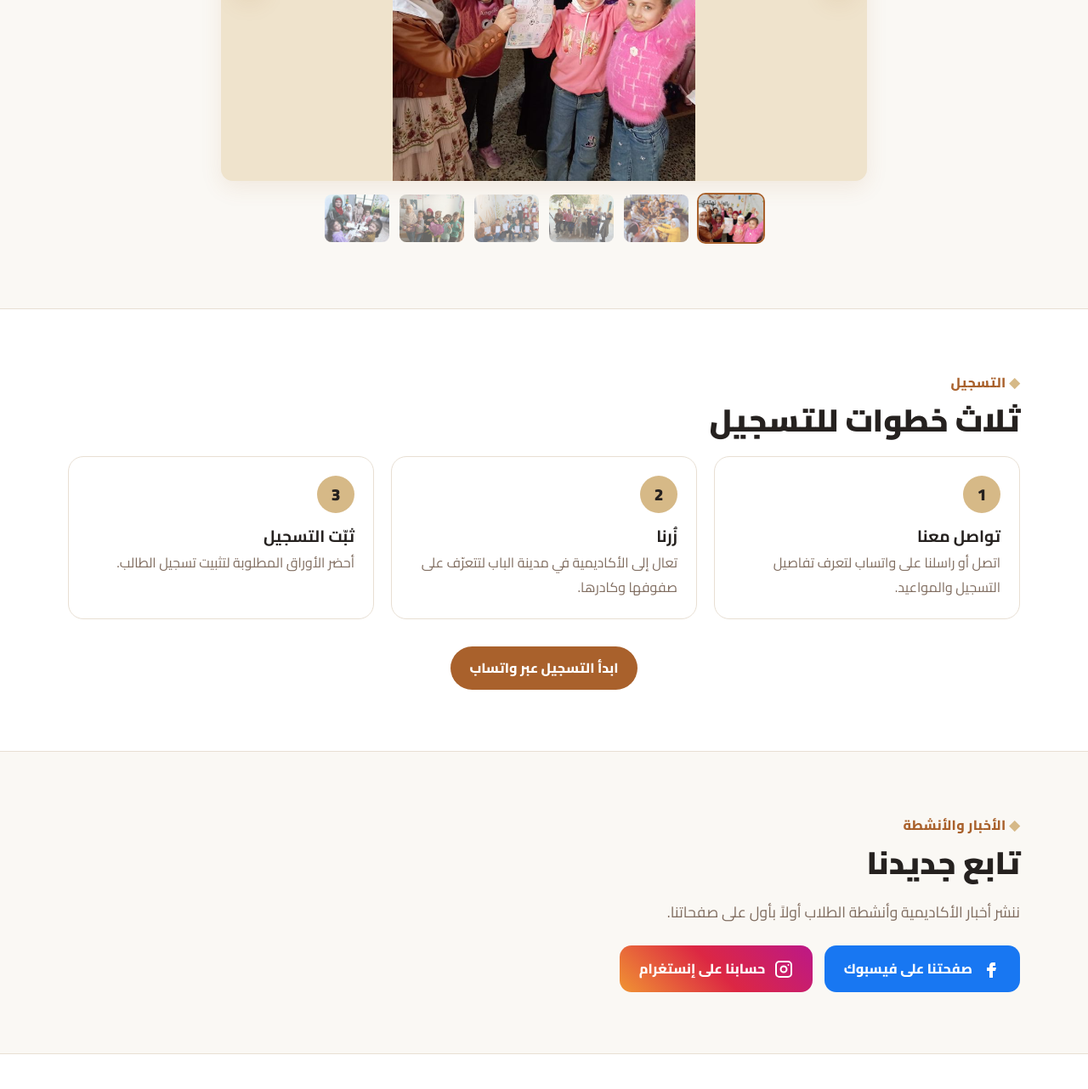
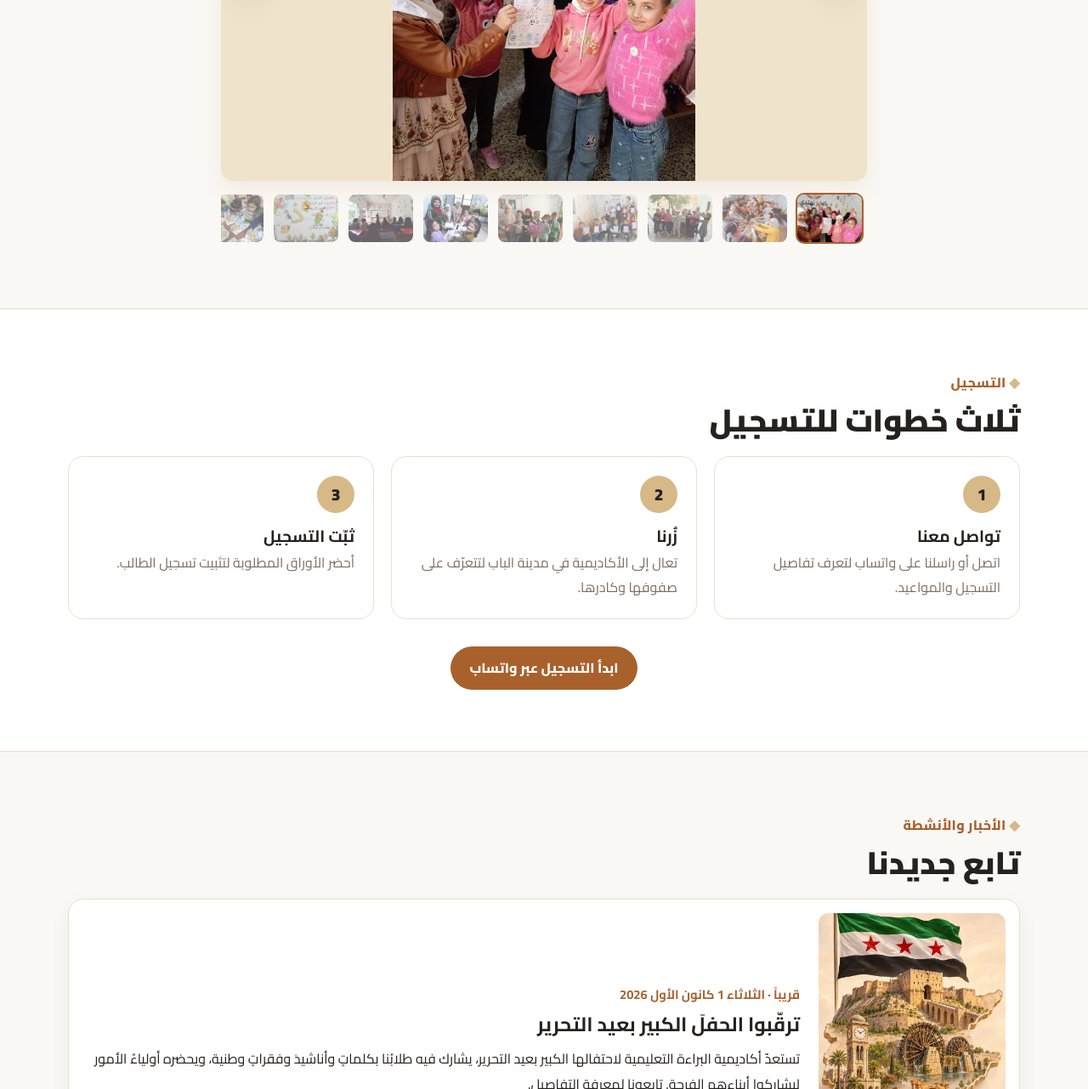
Before and after one commit to albaraah-academy/albaraah-website, a plain HTML site: page index.html in a window 1280 px wide. Shown: the part 1518-2800 px from the top of the page at 85% size. Drawn offline with Linux system fonts and the light colour scheme.

Commit message:
Portal button, preparatory and kindergarten photos in the Academy gallery, news section with the Liberation Day celebration
Co-Authored-By: Claude Opus 5.5 <noreply@anthropic.com>

```diff
--- a/index.html
+++ b/index.html
@@ -22,7 +22,7 @@
   <link rel="preconnect" href="https://fonts.googleapis.com">
   <link rel="preconnect" href="https://fonts.gstatic.com" crossorigin>
   <link href="https://fonts.googleapis.com/css2?family=Amiri:wght@700&family=Cairo:wght@400;600;700;800;900&display=swap" rel="stylesheet">
-  <link rel="stylesheet" href="styles.css?v=2026-11-25-academy">
+  <link rel="stylesheet" href="styles.css?v=2026-11-25-news">
 </head>
 <body>
   <header class="site-header">
@@ -39,6 +39,7 @@
         <a href="#register">التسجيل</a>
         <a href="#news">الأخبار</a>
         <a href="#contact">تواصل معنا</a>
+        <a class="btn btn-outline nav-portal" href="https://portal.albaraah.org/" target="_blank" rel="noopener">بوابة المدرسة</a>
         <a class="btn btn-gold nav-cta" href="https://wa.me/963962899395?text=%D8%A7%D9%84%D8%B3%D9%84%D8%A7%D9%85%20%D8%B9%D9%84%D9%8A%D9%83%D9%85%D8%8C%20%D8%A3%D8%B1%D9%8A%D8%AF%20%D8%A7%D9%84%D8%A7%D8%B3%D8%AA%D9%81%D8%B3%D8%A7%D8%B1%20%D8%B9%D9%86%20%D8%A7%D9%84%D8%AA%D8%B3%D8%AC%D9%8A%D9%84" target="_blank" rel="noopener">سجّل الآن</a>
       </nav>
     </div>
@@ -98,6 +99,11 @@
             <button type="button"><img src="assets/school-4.jpg" alt="طلاب يعرضون دفاترهم أمام لوحة المدرسة" loading="lazy"></button>
             <button type="button"><img src="assets/school-5.jpg" alt="طالبات مكرّمات بملصقات التشجيع في حصة التربية الدينية" loading="lazy"></button>
             <button type="button"><img src="assets/school-6.jpg" alt="طلاب يحصلون على أوسمة التميّز على دفاترهم" loading="lazy"></button>
+            <button type="button"><img src="assets/grade9-course.jpg" alt="حصة لطلاب المرحلة الإعدادية" loading="lazy"></button>
+            <button type="button"><img src="assets/kg-1.jpg" alt="أطفال الروضة يتدرّبون على كتابة حرف الذال على اللوح" loading="lazy"></button>
+            <button type="button"><img src="assets/kg-2.jpg" alt="نشاط فني: تلوين حبّات الذرة مع حرف الذال" loading="lazy"></button>
+            <button type="button"><img src="assets/kg-3.jpg" alt="أطفال الروضة يكتبون أشكال حرف الذال في دفاترهم" loading="lazy"></button>
+            <button type="button"><img src="assets/kg-4.jpg" alt="أطفال الروضة أمام لوح درس العدد تسعة" loading="lazy"></button>
           </div>
         </div>
       </div>
@@ -120,6 +126,16 @@
       <div class="wrap">
         <p class="eyebrow">الأخبار والأنشطة</p>
         <h2>تابع جديدنا</h2>
+        <div class="news-list">
+          <article class="news-item">
+            <img src="assets/news-liberation.jpg" alt="علم سوريا فوق خريطتها ومعالمها: قلعة حلب وساعة حمص ونواعير حماة وأقواس تدمر" width="800" height="1200" loading="lazy">
+            <div class="news-body">
+              <p class="news-date">قريباً · الثلاثاء 1 كانون الأول 2026</p>
+              <h3>ترقّبوا الحفلَ الكبير بعيد التحرير</h3>
+              <p>تستعدّ أكاديمية البراءة التعليمية لاحتفالها الكبير بعيد التحرير، يشارك فيه طلابُنا بكلماتٍ وأناشيدَ وفقراتٍ وطنية، ويحضره أولياءُ الأمور ليشاركوا أبناءهم الفرحة. تابعونا لمعرفة التفاصيل.</p>
+            </div>
+          </article>
+        </div>
         <p class="lead">ننشر أخبار الأكاديمية وأنشطة الطلاب أولاً بأول على صفحاتنا.</p>
         <div class="social">
           <a class="social-link fb" href="https://www.facebook.com/Schoolalbaraah" target="_blank" rel="noopener">
@@ -162,7 +178,7 @@
   <footer class="site-footer">
     <div class="wrap footer-row">
       <p>© 2026 أكاديمية البراءة التعليمية</p>
-      <p>سوريا، حلب، مدينة الباب</p>
+      <p>سوريا، حلب، مدينة الباب · <a href="https://portal.albaraah.org/" target="_blank" rel="noopener">بوابة المدرسة</a></p>
     </div>
   </footer>
   <dialog class="viewer" id="viewer" aria-label="عرض الصورة">
@@ -173,7 +189,7 @@
     // Photos open full size; a click anywhere or Esc closes them.
     (function () {
       var viewer = document.getElementById('viewer'), big = viewer.querySelector('img');
-      document.querySelectorAll('.card-photo, .gallery-main').forEach(function (photo) {
+      document.querySelectorAll('.card-photo, .gallery-main, .news-item img').forEach(function (photo) {
         photo.tabIndex = 0;
         photo.setAttribute('role', 'button');
         function open() { big.src = photo.src; big.alt = photo.alt; viewer.showModal(); }
--- a/styles.css
+++ b/styles.css
@@ -67,6 +67,10 @@ svg { width: 1.2em; height: 1.2em; fill: currentColor; flex: none; }
 .site-nav a:not(.btn) { color: var(--ink); text-decoration: none; font-weight: 600; }
 .site-nav a:not(.btn):hover { color: var(--copper); }
 .nav-cta { padding: .45em 1.1em; }
+.nav-portal { padding: .4em 1em; border-width: 2px; }
+.site-nav a { white-space: nowrap; }
+@media (max-width: 1100px) and (min-width: 861px) { .site-nav { gap: 14px; font-size: .92rem; } }
+.site-footer a { color: var(--copper); font-weight: 700; }
 .menu-toggle, .menu-button { display: none; }
 
 /* ------------------------------------------------------------ hero */
@@ -202,6 +206,14 @@ svg { width: 1.2em; height: 1.2em; fill: currentColor; flex: none; }
 .not-found h1 { color: var(--copper); font-size: clamp(1.8rem, 5vw, 2.6rem); font-weight: 900; }
 .not-found p { margin: 0 0 8px; color: var(--muted); font-size: 1.1rem; }
 
+/* ------------------------------------------------------------ news */
+.news-list { display: grid; gap: 22px; margin: 10px 0 26px; }
+.news-item { display: grid; grid-template-columns: 220px 1fr; gap: 22px; align-items: center; background: var(--white); border: 1px solid var(--line); border-radius: 18px; padding: 16px; box-shadow: 0 8px 24px #0000000d; }
+.news-item img { width: 100%; height: 300px; object-fit: cover; border-radius: 12px; cursor: zoom-in; }
+.news-date { color: var(--copper); font-weight: 700; font-size: .92rem; margin: 0 0 6px; }
+.news-body h3 { margin: 0 0 10px; font-size: 1.45rem; }
+.news-body p:last-child { margin: 0; line-height: 1.9; }
+
 /* ------------------------------------------------------------ phones */
 @media (max-width: 860px) {
   .menu-button { display: grid; gap: 5px; cursor: pointer; padding: 10px; }
@@ -212,9 +224,11 @@ svg { width: 1.2em; height: 1.2em; fill: currentColor; flex: none; }
     background: var(--white); border-bottom: 2px solid var(--sand-light); padding: 8px 16px 16px;
   }
   .site-nav a:not(.btn) { padding: 12px 4px; border-bottom: 1px solid var(--line); }
-  .nav-cta { margin-top: 12px; justify-content: center; }
+  .nav-cta, .nav-portal { margin-top: 12px; justify-content: center; }
   .menu-toggle:checked ~ .site-nav { display: flex; }
   .about, .contact-grid { grid-template-columns: 1fr; }
+  .news-item { grid-template-columns: 1fr; }
+  .news-item img { height: 260px; }
   .section { padding: 52px 0; }
 }
 @media (max-width: 480px) {
```
Also changed, not shown: assets/news-liberation.jpg (added).
